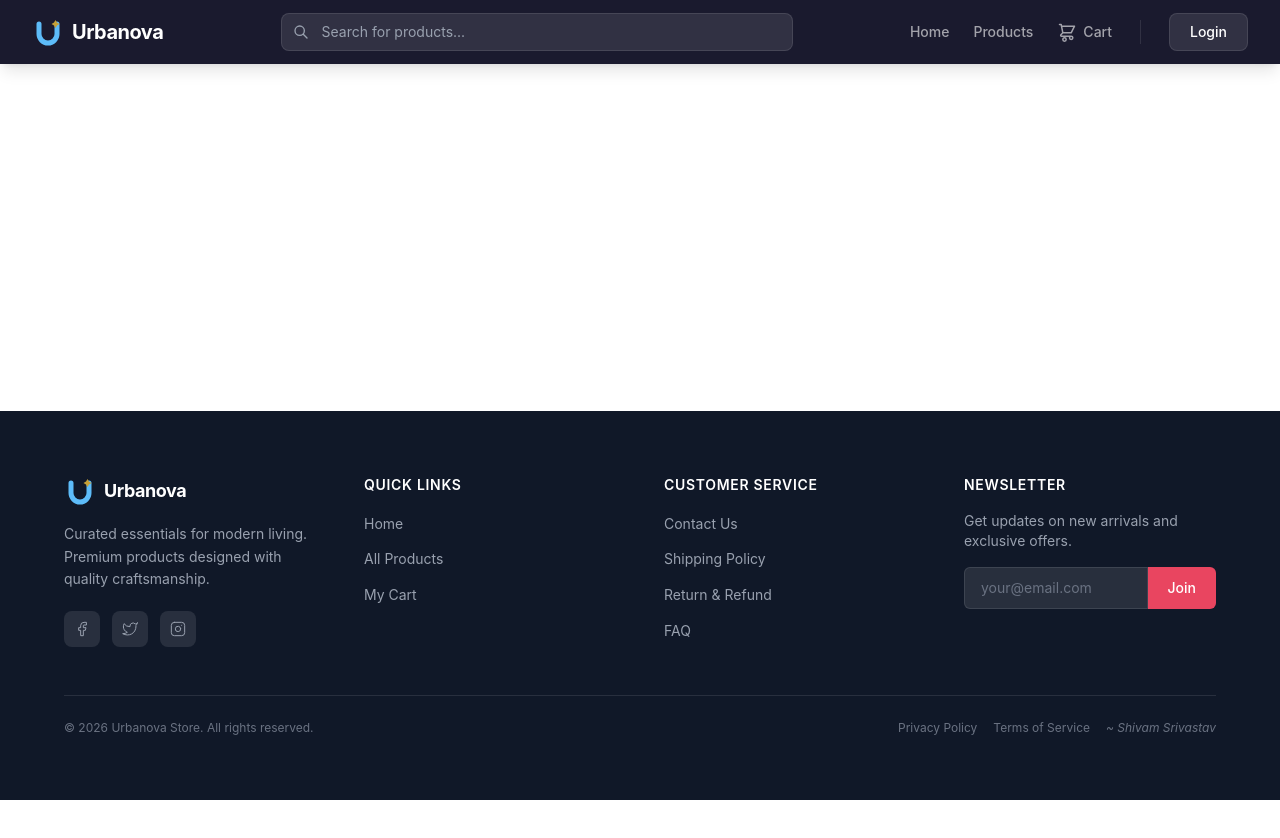
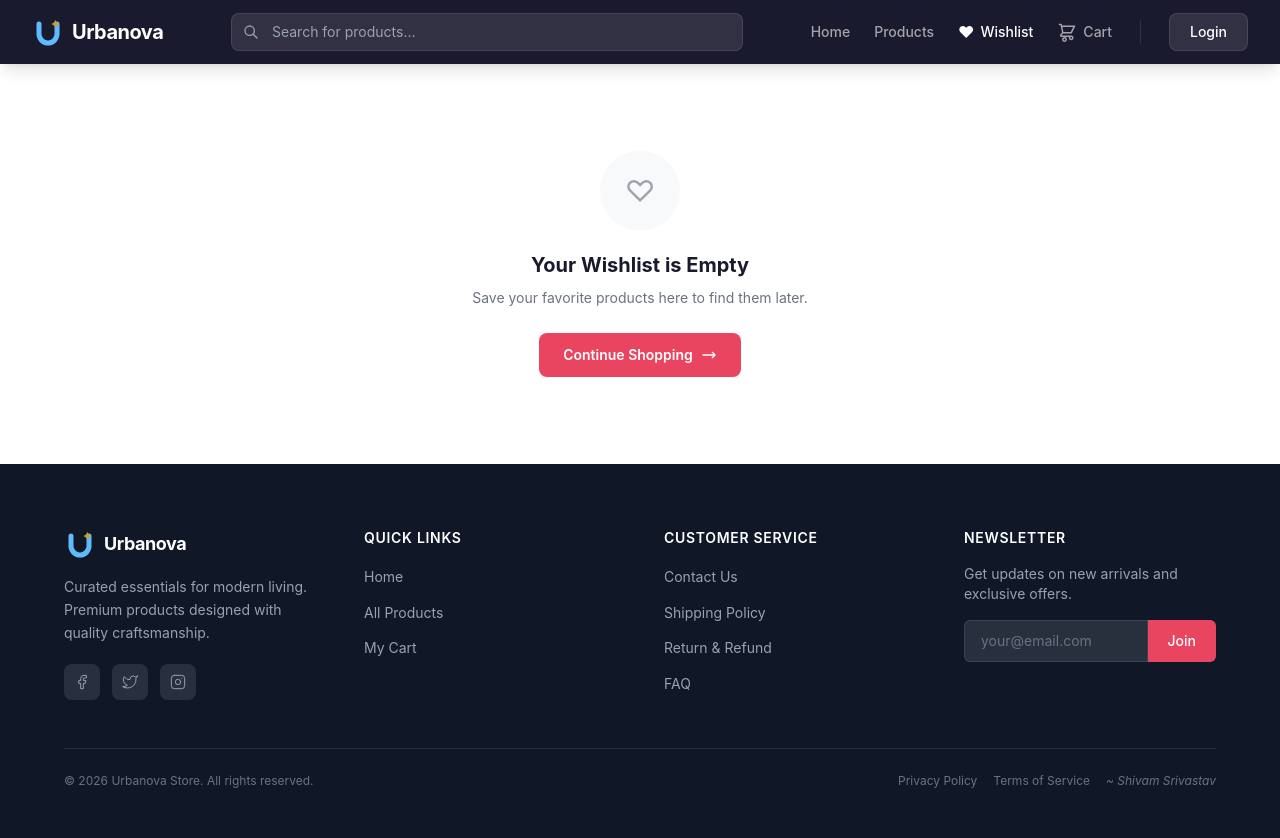
Before and after one commit to ShivamAlgoworks8/UI-Ecommerce, a React (Vite) app: page /wishlist in a window 1280 px wide. Shown: the top 838 px of the page. Before the commit the page ends 800 px from the top, so only its background shows below. Built offline with nearby package versions, Linux system fonts and the light colour scheme.

Commit message:
Added the wishlist functionality

```diff
--- a/src/App.jsx
+++ b/src/App.jsx
@@ -27,6 +27,7 @@ import HomePage from "./pages/HomePage";
 import ProductsPage from "./pages/ProductsPage";
 import ProductDetailPage from "./pages/ProductDetailPage";
 import CartPage from "./pages/CartPage";
+import WishlistPage from "./pages/WishlistPage";
 import LoginPage from "./pages/LoginPage";
 import SignupPage from "./pages/SignupPage";
 
@@ -40,6 +41,7 @@ export default function App() {
    * Example cart item: { id, title, price, image, category, quantity }
    */
   const [cart, setCart] = useState([]);
+  const [wishlist, setWishlist] = useState([]);
 
   /**
    * addToCart — Adds a product to the cart.
@@ -85,6 +87,15 @@ export default function App() {
     setCart((prevCart) => prevCart.filter((item) => item.id !== productId));
   };
 
+  const toggleWishlist = (product) => {
+    setWishlist((prevWishlist) => {
+      const isWishlisted = prevWishlist.some((item) => item.id === product.id);
+      return isWishlisted
+        ? prevWishlist.filter((item) => item.id !== product.id)
+        : [...prevWishlist, product];
+    });
+  };
+
   // Total number of items in cart (sum of quantities)
   const cartCount = cart.reduce((sum, item) => sum + item.quantity, 0);
 
@@ -94,18 +105,30 @@ export default function App() {
         <ScrollToTop />
         <div className="min-h-screen flex flex-col">
           {/* ── Sticky Navbar ── */}
-          <Navbar cartCount={cartCount} />
+          <Navbar cartCount={cartCount} wishlistCount={wishlist.length} />
 
           {/* ── Page Content (grows to fill remaining space) ── */}
           <main className="flex-grow">
             <Routes>
               <Route
                 path="/"
-                element={<HomePage onAddToCart={addToCart} />}
+                element={
+                  <HomePage
+                    onAddToCart={addToCart}
+                    wishlist={wishlist}
+                    onToggleWishlist={toggleWishlist}
+                  />
+                }
               />
               <Route
                 path="/products"
-                element={<ProductsPage onAddToCart={addToCart} />}
+                element={
+                  <ProductsPage
+                    onAddToCart={addToCart}
+                    wishlist={wishlist}
+                    onToggleWishlist={toggleWishlist}
+                  />
+                }
               />
               <Route
                 path="/product/:id"
@@ -121,6 +144,16 @@ export default function App() {
                   />
                 }
               />
+              <Route
+                path="/wishlist"
+                element={
+                  <WishlistPage
+                    wishlist={wishlist}
+                    onAddToCart={addToCart}
+                    onToggleWishlist={toggleWishlist}
+                  />
+                }
+              />
               <Route path="/login" element={<LoginPage />} />
               <Route path="/signup" element={<SignupPage />} />
             </Routes>
--- a/src/components/Navbar.jsx
+++ b/src/components/Navbar.jsx
@@ -2,7 +2,7 @@ import { Link, useLocation } from "react-router-dom";
 import { useAuth } from "../context/AuthContext";
 import { useState } from "react";
 
-export default function Navbar({ cartCount }) {
+export default function Navbar({ cartCount, wishlistCount }) {
     const { pathname } = useLocation();
     const { user, logout, isAuthenticated } = useAuth();
     const [isUserMenuOpen, setIsUserMenuOpen] = useState(false);
@@ -56,6 +56,18 @@ export default function Navbar({ cartCount }) {
                     </Link>
                     <Link to="/products" className={navLinkClass("/products")}>
                         Products
+                    </Link>
+                    <Link
+                        to="/wishlist"
+                        className={`relative flex items-center gap-1.5 ${navLinkClass("/wishlist")}`}
+                    >
+                        <span aria-hidden="true" className="text-base leading-none">♥</span>
+                        Wishlist
+                        {wishlistCount > 0 && (
+                            <span className="absolute -top-2 -right-4 bg-accent text-white text-[10px] font-bold w-5 h-5 flex items-center justify-center rounded-full animate-scale-in border-2 border-primary">
+                                {wishlistCount}
+                            </span>
+                        )}
                     </Link>
                     <Link
                         to="/cart"
@@ -138,6 +150,14 @@ export default function Navbar({ cartCount }) {
 
                 {/* ── Mobile Icons ── */}
                 <div className="flex md:hidden items-center gap-4">
+                    <Link to="/wishlist" className={`relative ${navLinkClass("/wishlist")}`} aria-label="Wishlist">
+                        <span aria-hidden="true" className="text-lg leading-none">♥</span>
+                        {wishlistCount > 0 && (
+                            <span className="absolute -top-2 -right-2 bg-accent text-white text-[9px] font-bold w-4 h-4 flex items-center justify-center rounded-full border border-primary">
+                                {wishlistCount}
+                            </span>
+                        )}
+                    </Link>
                     <Link to="/cart" className={`relative ${navLinkClass("/cart")}`}>
                         <svg
                             xmlns="http://www.w3.org/2000/svg"
--- a/src/components/ProductCard.jsx
+++ b/src/components/ProductCard.jsx
@@ -7,7 +7,15 @@
 
 import { Link } from "react-router-dom";
 
-export default function ProductCard({ product, onAddToCart, animationDelay = "" }) {
+export default function ProductCard({
+    product,
+    onAddToCart,
+    wishlist = [],
+    onToggleWishlist,
+    animationDelay = "",
+}) {
+    const isWishlisted = wishlist.some((item) => item.id === product.id);
+
     return (
         <div
             className={`group bg-white rounded-xl overflow-hidden border border-border-light hover:shadow-lg hover:-translate-y-1 transition-all duration-300 animate-fade-in-up ${animationDelay}`}
@@ -24,6 +32,20 @@ export default function ProductCard({ product, onAddToCart, animationDelay = ""
                     <span className="absolute top-3 left-3 bg-white/90 backdrop-blur-sm text-[10px] font-semibold uppercase tracking-wider text-text-secondary px-2.5 py-0.5 rounded-full">
                         {product.category}
                     </span>
+                    {onToggleWishlist && (
+                        <button
+                            type="button"
+                            onClick={(event) => {
+                                event.preventDefault();
+                                onToggleWishlist(product);
+                            }}
+                            aria-label={isWishlisted ? `Remove ${product.title} from wishlist` : `Add ${product.title} to wishlist`}
+                            aria-pressed={isWishlisted}
+                            className={`absolute top-3 right-3 w-9 h-9 flex items-center justify-center rounded-full bg-white/90 backdrop-blur-sm text-lg transition-all duration-200 hover:scale-110 cursor-pointer ${isWishlisted ? "text-accent" : "text-text-secondary"}`}
+                        >
+                            {isWishlisted ? "♥" : "♡"}
+                        </button>
+                    )}
                 </div>
             </Link>
 
--- a/src/pages/HomePage.jsx
+++ b/src/pages/HomePage.jsx
@@ -12,7 +12,7 @@ import { Link } from "react-router-dom";
 import ProductCard from "../components/ProductCard";
 import products from "../data/products";
 
-export default function HomePage({ onAddToCart }) {
+export default function HomePage({ onAddToCart, wishlist, onToggleWishlist }) {
     const featuredProducts = products.slice(0, 4);
 
     return (
@@ -99,6 +99,8 @@ export default function HomePage({ onAddToCart }) {
                                 key={product.id}
                                 product={product}
                                 onAddToCart={onAddToCart}
+                                wishlist={wishlist}
+                                onToggleWishlist={onToggleWishlist}
                                 animationDelay={`delay-${(index + 1) * 100}`}
                             />
                         ))}
--- a/src/pages/ProductsPage.jsx
+++ b/src/pages/ProductsPage.jsx
@@ -8,7 +8,7 @@
 import ProductCard from "../components/ProductCard";
 import products from "../data/products";
 
-export default function ProductsPage({ onAddToCart }) {
+export default function ProductsPage({ onAddToCart, wishlist, onToggleWishlist }) {
     return (
         <div>
             {/* ── Page Header ── */}
@@ -37,6 +37,8 @@ export default function ProductsPage({ onAddToCart }) {
                                 key={product.id}
                                 product={product}
                                 onAddToCart={onAddToCart}
+                                wishlist={wishlist}
+                                onToggleWishlist={onToggleWishlist}
                                 animationDelay={`delay-${(index + 1) * 100}`}
                             />
                         ))}
--- /dev/null
+++ b/src/pages/WishlistPage.jsx
@@ -0,0 +1,64 @@
+import { Link } from "react-router-dom";
+import ProductCard from "../components/ProductCard";
+
+export default function WishlistPage({ wishlist, onAddToCart, onToggleWishlist }) {
+    if (wishlist.length === 0) {
+        return (
+            <div className="min-h-[50vh] flex items-center justify-center px-6">
+                <div className="text-center animate-fade-in-up max-w-sm">
+                    <div className="w-20 h-20 mx-auto mb-5 rounded-full bg-surface-soft flex items-center justify-center">
+                        <span aria-hidden="true" className="text-3xl text-text-muted">♡</span>
+                    </div>
+                    <h2 className="text-xl font-bold text-primary mb-2">Your Wishlist is Empty</h2>
+                    <p className="text-sm text-text-secondary mb-6 leading-relaxed">
+                        Save your favorite products here to find them later.
+                    </p>
+                    <Link
+                        to="/products"
+                        className="inline-flex items-center gap-2 px-6 py-3 bg-accent text-white text-sm font-semibold rounded-lg hover:bg-accent-hover transition-all duration-300"
+                    >
+                        Continue Shopping
+                        <svg xmlns="http://www.w3.org/2000/svg" className="h-4 w-4" fill="none" viewBox="0 0 24 24" stroke="currentColor" strokeWidth={2}>
+                            <path strokeLinecap="round" strokeLinejoin="round" d="M17 8l4 4m0 0l-4 4m4-4H3" />
+                        </svg>
+                    </Link>
+                </div>
+            </div>
+        );
+    }
+
+    return (
+        <div>
+            <section className="w-full bg-surface-soft border-b border-border-light py-8 lg:py-10 px-6">
+                <div className="max-w-6xl mx-auto">
+                    <span className="text-xs font-semibold uppercase tracking-[0.2em] text-accent mb-1 block">
+                        Saved for Later
+                    </span>
+                    <div className="flex flex-col sm:flex-row sm:items-end sm:justify-between gap-2">
+                        <h1 className="text-2xl lg:text-3xl font-bold text-primary tracking-tight">My Wishlist</h1>
+                        <p className="text-sm text-text-muted">
+                            {wishlist.length} {wishlist.length === 1 ? "item" : "items"} saved
+                        </p>
+                    </div>
+                </div>
+            </section>
+
+            <section className="w-full bg-white py-8 lg:py-12 px-6">
+                <div className="max-w-6xl mx-auto">
+                    <div className="grid grid-cols-2 sm:grid-cols-2 lg:grid-cols-4 gap-4 lg:gap-6">
+                        {wishlist.map((product, index) => (
+                            <ProductCard
+                                key={product.id}
+                                product={product}
+                                onAddToCart={onAddToCart}
+                                wishlist={wishlist}
+                                onToggleWishlist={onToggleWishlist}
+                                animationDelay={`delay-${(index + 1) * 100}`}
+                            />
+                        ))}
+                    </div>
+                </div>
+            </section>
+        </div>
+    );
+}
```
